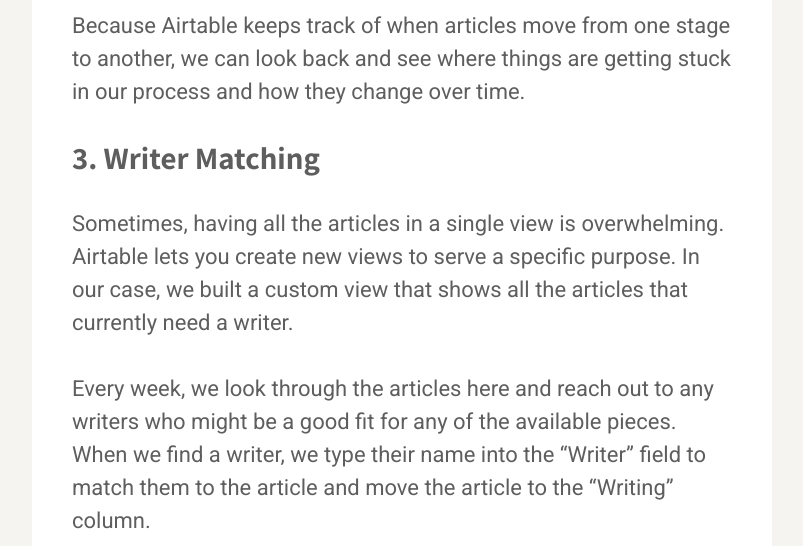
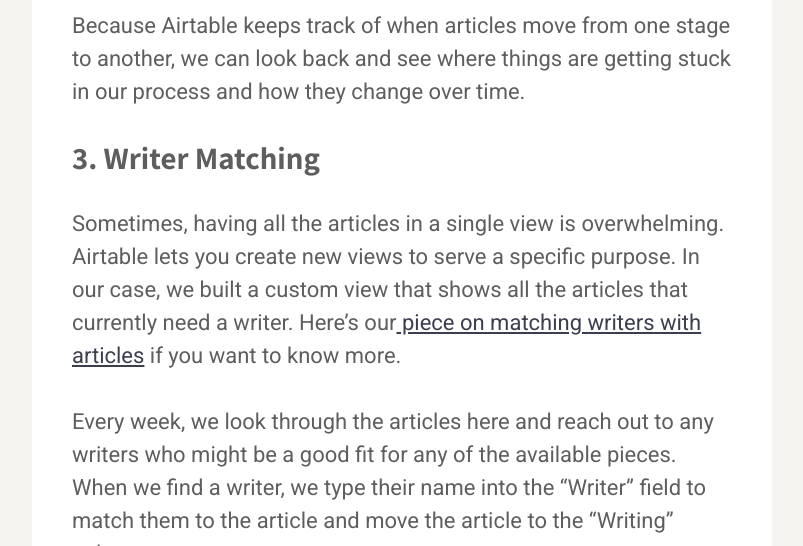
Before and after one commit to karllhughes/learn, a Jekyll site: the page built from _posts/2020-11-08-airtable-publishing-calendar.md, in a window 1280 px wide and 900 px high, scrolled down 4654 px, cut to the strip 49-595 px from the top of the window. Shown: the whole strip, without its empty margins (238-1041 px from the left). Built offline with Jekyll 4.4.1, drawn with Linux system fonts in a browser that asks for light colours; a script that is not in the unit is left out.

Commit message:
Update Posts “2020-11-08-airtable-publishing-calendar”

```diff
--- a/_posts/2020-11-08-airtable-publishing-calendar.md
+++ b/_posts/2020-11-08-airtable-publishing-calendar.md
@@ -10,7 +10,6 @@
 date: 2020-11-08
 img: /assets/posts/publishing-calendar.png
 ---
-
 If you want to publish new content consistently, you have to plan for it. A publishing calendar will help hold you and your writers accountable for delivering content consistently.
 
 Once you’re publishing more than once or twice per week and have a few contributors, you will need some way to keep track of all the content you are planning, writing, editing, and promoting. While you could start with a spreadsheet or Trello board, I’ve found the flexibility and power of [Airtable](https://airtable.com/invite/r/4EaSmQNr) to be ideal for creating a scalable publishing calendar.
@@ -18,6 +17,7 @@
 <!-- signup -->
 
 ## What is Airtable?
+
 [Airtable](https://airtable.com/invite/r/4EaSmQNr) is a free content management platform that gives you the power of a database with the ease of use of a spreadsheet. In addition to integrations with third-party tools like [Zapier](https://zapier.com/), Airtable has apps, automations, and blocks that make the platform even more powerful.
 
 In this post, I’ll show you the elements of our publishing calendar and give you access to a template of the publishing calendar we use at Draft.dev to manage hundreds of pieces of content and dozens of writers simultaneously.
@@ -42,13 +42,13 @@
 
 Our “Kanban View” in the “Assignments” table helps you see exactly where each article is in the publishing process. We typically use the following stages for each piece of content:
 
-*   **Preparing** - Ideas and loose pitches that still need to be defined go here. We typically want to have a complete brief (see _Part 1_ above) before moving an assignment out of this column.
-*   **Ready** - At this stage, the assignment is defined, it has a due date, and we’re deciding who will write it.
-*   **Writing** - [Once the writer is confirmed](https://draft.dev/learn/matching-writers) and starts working on the assignment, we move it to this column.
-*   **Editing** - After a writer submits their first draft, the article enters editing. Typically, this involves some [sub-steps (technical review, copy editing, revisions, etc.)](https://draft.dev/learn/5-steps-to-a-quality-edit-for-your-technical-blog), but by the end, we should have a complete piece of content that’s ready to publish.
-*   **Scheduled** - Very few clients publish content the moment we hand it over to them, so each assignment enters the Scheduled stage until it goes live.
-*   **Published** - We don’t promote content directly for our clients, but [you should be](https://draft.dev/learn/promotion). This column holds articles that have been published but not yet promoted.
-*   **Promoted** - At this point, the article is completely finished...until we decide to do a refresh.
+* **Preparing** - Ideas and loose pitches that still need to be defined go here. We typically want to have a complete brief (see *Part 1* above) before moving an assignment out of this column.
+* **Ready** - At this stage, the assignment is defined, it has a due date, and we’re deciding who will write it.
+* **Writing** - [Once the writer is confirmed](https://draft.dev/learn/matching-writers) and starts working on the assignment, we move it to this column.
+* **Editing** - After a writer submits their first draft, the article enters editing. Typically, this involves some [sub-steps (technical review, copy editing, revisions, etc.)](https://draft.dev/learn/5-steps-to-a-quality-edit-for-your-technical-blog), but by the end, we should have a complete piece of content that’s ready to publish.
+* **Scheduled** - Very few clients publish content the moment we hand it over to them, so each assignment enters the Scheduled stage until it goes live.
+* **Published** - We don’t promote content directly for our clients, but [you should be](https://draft.dev/learn/promotion). This column holds articles that have been published but not yet promoted.
+* **Promoted** - At this point, the article is completely finished...until we decide to do a refresh.
 
 Here’s what the whole “Kanban View” looks like:
 
@@ -58,7 +58,7 @@
 
 ### 3. Writer Matching
 
-Sometimes, having all the articles in a single view is overwhelming. Airtable lets you create new views to serve a specific purpose. In our case, we built a custom view that shows all the articles that currently need a writer.
+Sometimes, having all the articles in a single view is overwhelming. Airtable lets you create new views to serve a specific purpose. In our case, we built a custom view that shows all the articles that currently need a writer. Here's our[ piece on matching writers with articles](https://draft.dev/learn/matching-writers) if you want to know more.
 
 Every week, we look through the articles here and reach out to any writers who might be a good fit for any of the available pieces. When we find a writer, we type their name into the “Writer” field to match them to the article and move the article to the “Writing” column.
 
@@ -83,12 +83,13 @@
 Every week, we review writer applications using [our hiring rubric for technical writers](https://draft.dev/learn/technical-writing-rubric) and move those who meet our criteria to the “Accepted” status column.
 
 ### 6. New Writer Applications
+
 Finally, we use Airtable as an intake form for new writer applications. You can see a slightly simplified version of our writer application form in the template by going to the “Writer Application” view in the “Writers” table.
 
 **[COPY OUR AIRTABLE PUBLISHING CALENDAR TEMPLATE HERE](https://pcto.co/publishing-calendar)**
 
 In addition to the [Airtable](https://airtable.com/invite/r/4EaSmQNr) template here, we use automations in [Zapier](https://zapier.com/) to streamline our processes and remind our writers of important deadlines and tasks. These tools have allowed us to maintain our quality standards while onboarding more customers and writers.
 
------
+- - -
 
 If you’re struggling to keep up with all the content you have planned, or you need help building a robust publishing calendar, shoot me an email at [karl@draft.dev](mailto:karl@draft.dev). If you'd like to talk about how we can create content for your blog, you can [schedule a call with me here](https://draft.dev/call).
```
